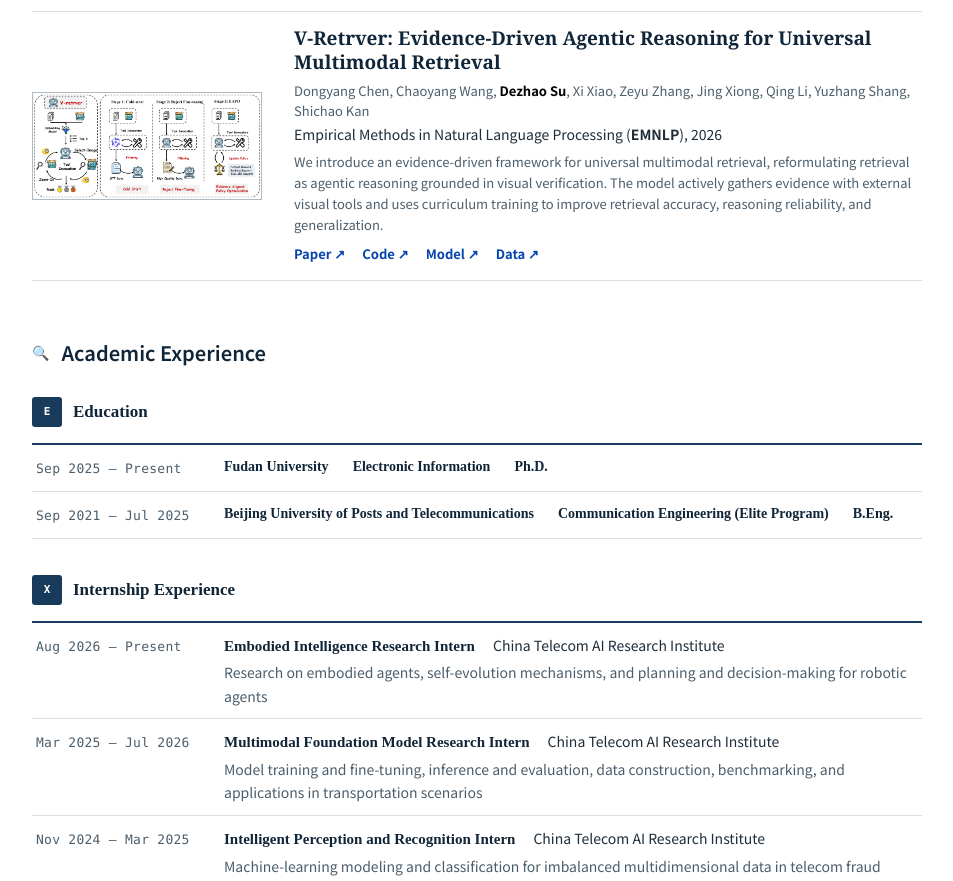
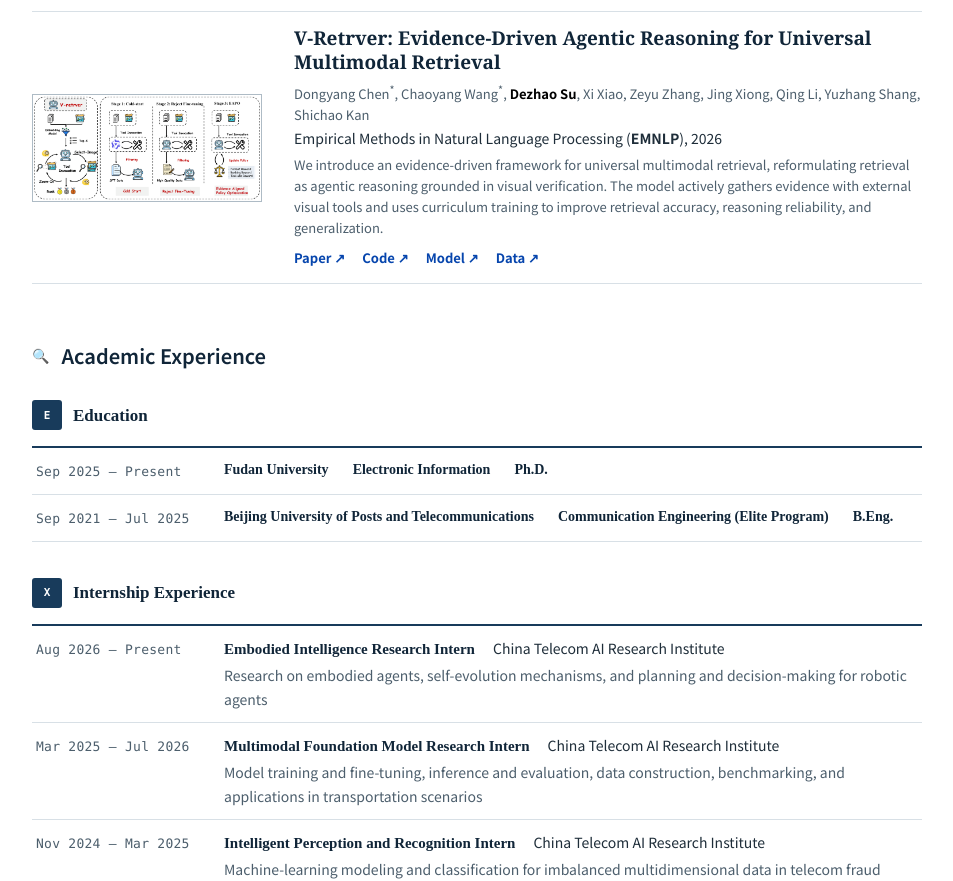
Before and after one commit to sudezhao2002/sudezhao2002.github.io, a plain HTML site: page en.html in a window 1280 px wide. Shown: the part 1231-2112 px from the top of the page, without its empty margins (278-1231 px from the left). Drawn offline with Linux system fonts and the light colour scheme.

Commit message:
修改论文表述

```diff
--- a/en.html
+++ b/en.html
@@ -301,7 +301,7 @@
               <div class="publication-details">
                 <h3 class="publication-title">V-Retrver: Evidence-Driven Agentic Reasoning for Universal Multimodal Retrieval</h3>
                 <p class="publication-authors">
-                  Dongyang Chen, Chaoyang Wang, <strong>Dezhao Su</strong>, Xi Xiao,
+                  Dongyang Chen<sup>*</sup>, Chaoyang Wang<sup>*</sup>, <strong>Dezhao Su</strong>, Xi Xiao,
                   Zeyu Zhang, Jing Xiong, Qing Li, Yuzhang Shang, Shichao Kan
                 </p>
                 <p class="publication-venue">Empirical Methods in Natural Language Processing (<strong>EMNLP</strong>), 2026</p>
```
Also changed, not shown: index.html (+1 -1 lines), llms.txt.
